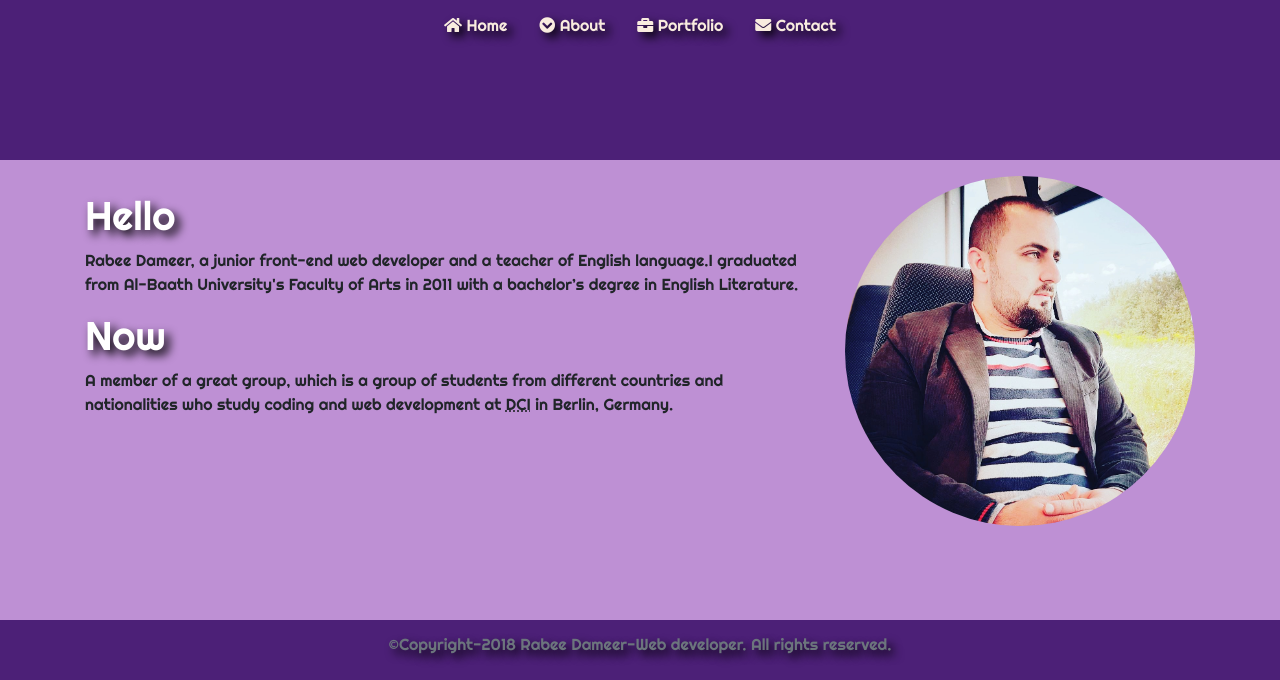
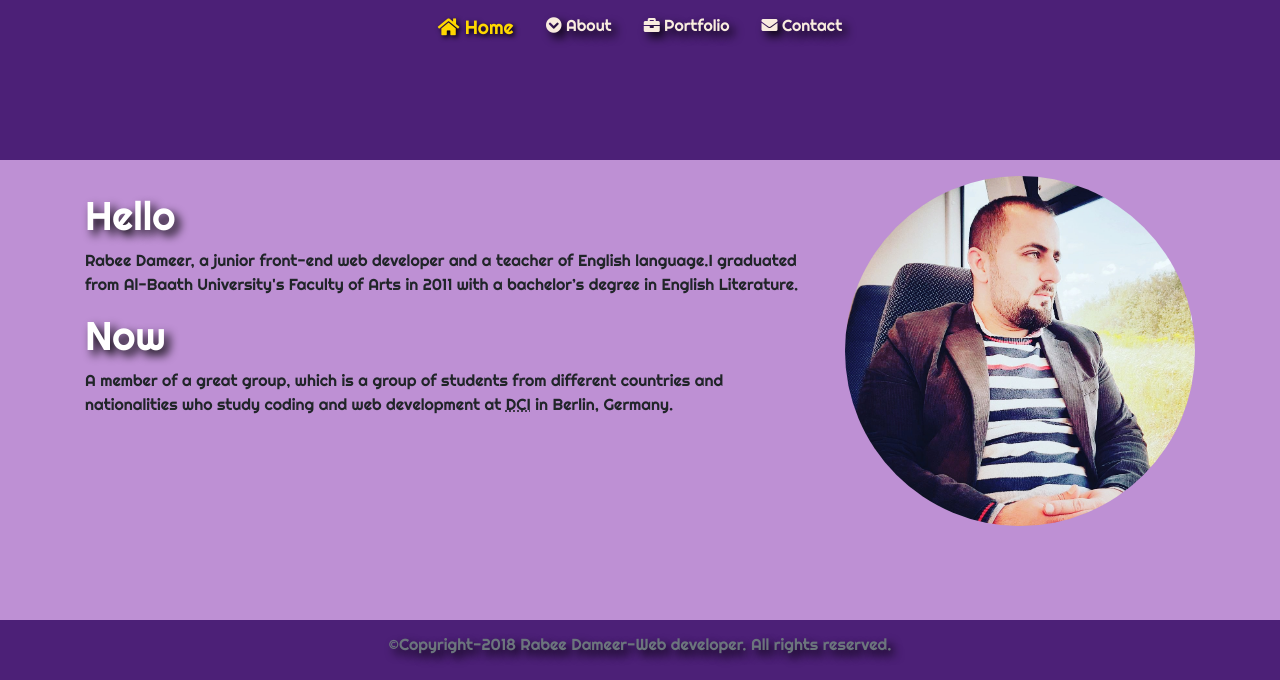
Before and after one commit to rabeedameer/rabee-v1, a plain HTML site: page index.html in a window 1280 px wide. Shown: the part 120-800 px from the top of the page. Drawn offline with nearby package versions, Linux system fonts and the light colour scheme.

Commit message:
added some styles

```diff
--- a/css/master.css
+++ b/css/master.css
@@ -24,7 +24,6 @@ footer {
   background: #4c2077;
   margin-bottom: 0;
   height: 60px;
-  /* Set the fixed height of the footer here */
 }
 
 h1, h2, h3 {
@@ -51,6 +50,11 @@ footer p {
 .social-media a {
   padding: .5em;
 }
+li.active a{
+  color:gold;
+  font-size: larger;
+  text-shadow: 2px 2px 5px #000;
+}
 
 .social-media li:hover, .navigation li:hover, .img:hover{
   -webkit-animation: rotation 2s infinite linear;
```
